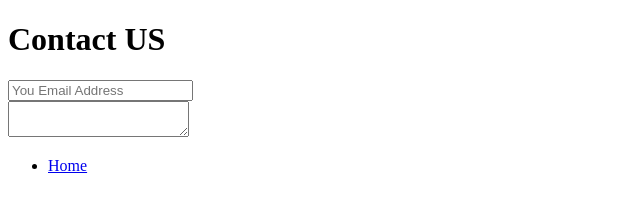
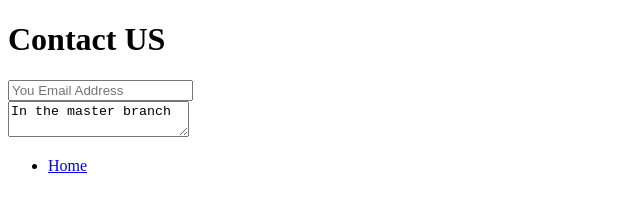
Before and after one commit to vishali0/html-project, a plain HTML site: page contact.html in a window 1280 px wide. Shown: the whole page, without its empty margins (0-640 px from the left). Drawn offline with Linux system fonts and the light colour scheme.

Commit message:
added a value to contact form

```diff
--- a/contact.html
+++ b/contact.html
@@ -10,7 +10,7 @@
     <form>
       <input type="email" placeholder="You Email Address" />
       <br />
-      <textarea></textarea>
+      <textarea>In the master branch</textarea>
     </form>
     <ul>
       <li><a href="./index.html">Home</a></li>
```
